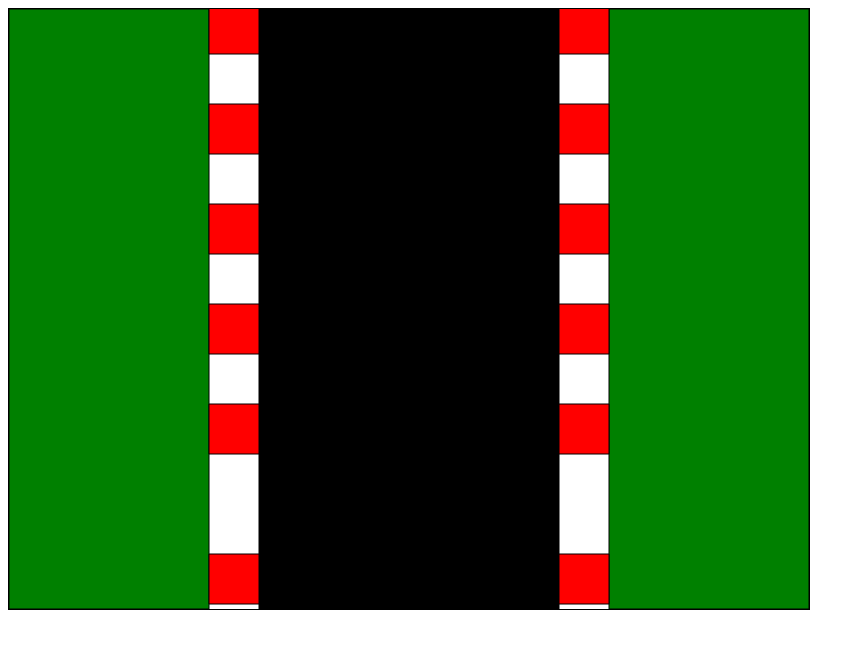
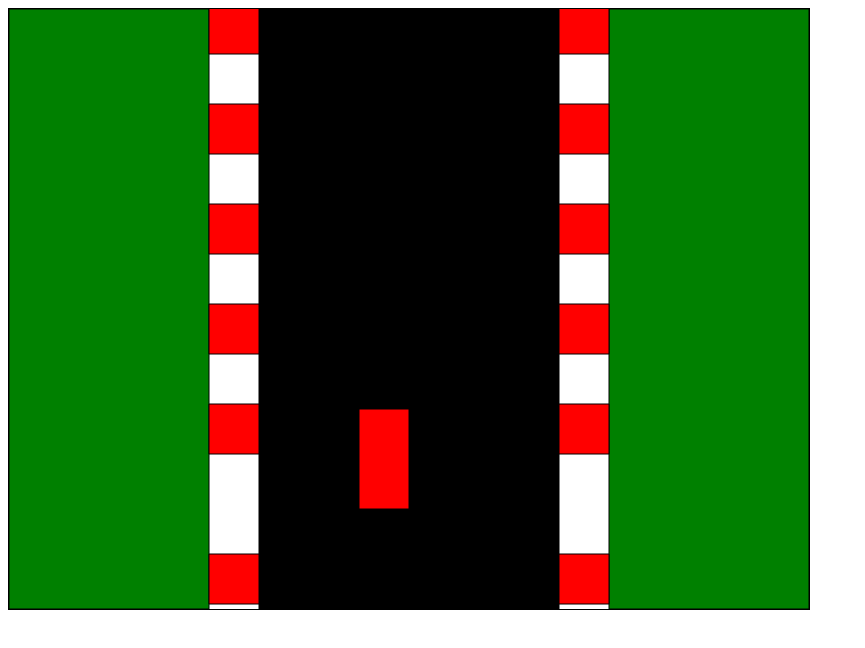
Before and after one commit to Multirush3r/ProgramowanieUrzadzenMobilnych, a plain HTML site: page lab4/index.html in a window 1280 px wide. Shown: the whole page, without its empty margins (0-865 px from the left). Drawn offline with Linux system fonts and the light colour scheme.

Commit message:
jest samochod

```diff
--- a/lab4/index.html
+++ b/lab4/index.html
@@ -31,6 +31,22 @@
         };
       }
 
+      function Car(x, y, dx, color) {
+        this.x = x;
+        this.y = y;
+        this.dx = dx;
+        this.color = color;
+
+        this.draw = function () {
+          c.beginPath();
+          c.rect(this.x, this.y, 50, 100);
+          c.fillStyle = color;
+          c.fill();
+          c.stroke();
+          c.closePath();
+        };
+      }
+
       let staticRects = [];
       let left_grass = new Rect(0, 0, 200, 600, "green", 0);
       let right_grass = new Rect(600, 0, 200, 600, "green", 0);
@@ -46,6 +62,8 @@
         whiteLines.push(new Rect(375, 0 + i * 50, 50, 50, "white", 5));
       }
 
+      let car = new Car(350, 400, 5, "red");
+
       function draw() {
         c.clearRect(0, 0, 800, 600);
 
@@ -58,6 +76,8 @@
         for (let i = 0; i < whiteLines; i++) {
           whiteLines[i].draw();
         }
+
+        car.draw();
 
         for (let i = 0; i < redLanes.length; i++) {
           redLanes[i].update();
```
